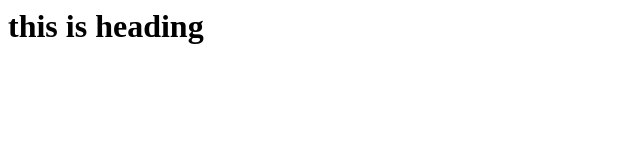
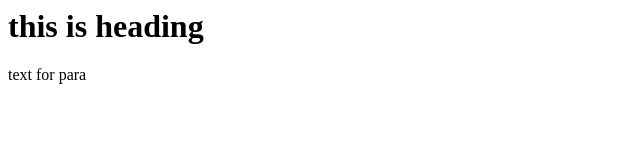
Before and after one commit to shubhamlavaniya/Big_data_masters, a plain HTML site: page index1.html in a window 1280 px wide. Shown: the full height of the page, 0-640 px from the left. Drawn offline with Linux system fonts and the light colour scheme.

Commit message:
added paragraph tag to the file

```diff
--- a/index1.html
+++ b/index1.html
@@ -3,5 +3,5 @@
 <head>
 
 <title>My first page</title>
-
+	<p1>text for para</p>
 </head>
```
